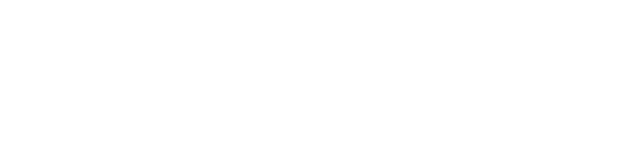
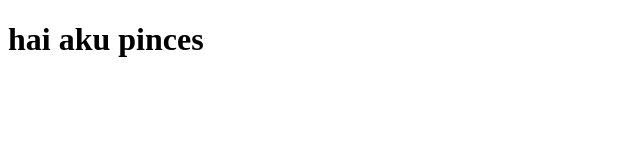
Before and after one commit to rey-hub1/rey-hub1.github.io, a plain HTML site: page dashboard.html in a window 1280 px wide. Shown: the whole page, without its empty margins (0-640 px from the left). Drawn offline with Linux system fonts and the light colour scheme.

Commit message:
menambahkan h1 di dashboard

```diff
--- a/dashboard.html
+++ b/dashboard.html
@@ -6,6 +6,6 @@
     <title>Document</title>
 </head>
 <body>
-
+    <h1>hai aku pinces</h1>
 </body>
 </html>
```
